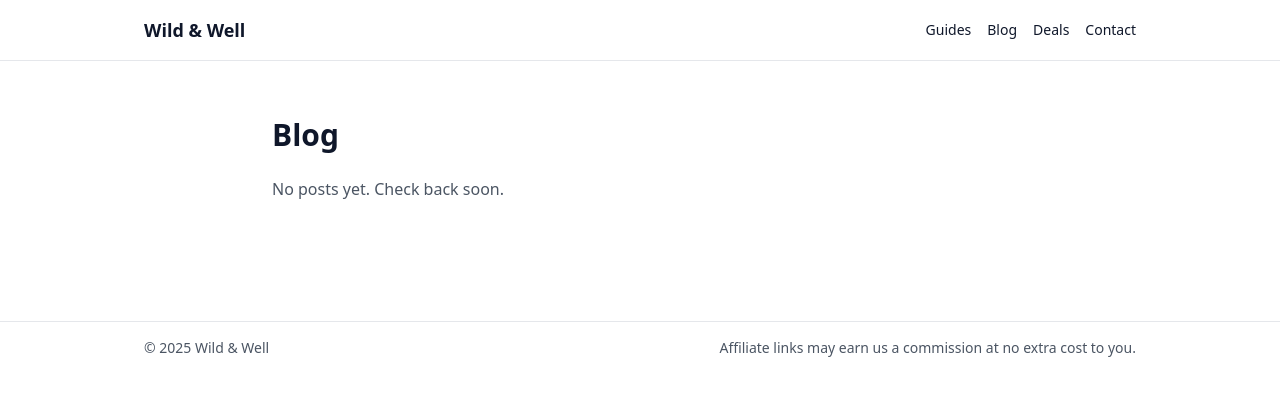
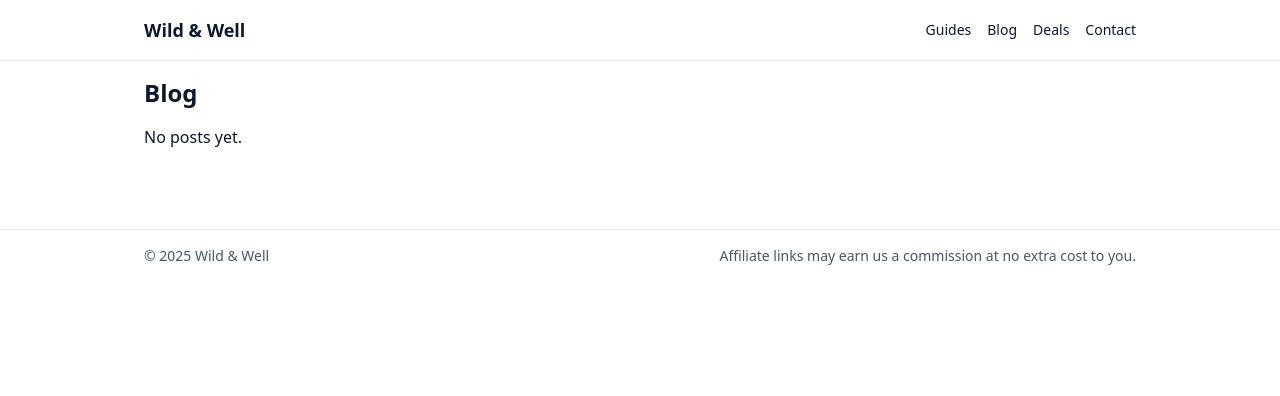
Before and after one commit to dariosandison/Eco---Holistic, a Next.js app: page /blog in a window 1280 px wide. Shown: the top 396 px of the page. Built offline with nearby package versions, Linux system fonts and the light colour scheme.

Commit message:
Update index.js

```diff
--- a/pages/blog/index.js
+++ b/pages/blog/index.js
@@ -1,28 +1,30 @@
-// pages/blog/index.js
 import Link from "next/link";
 import { getAllPostsMeta } from "../../lib/blog";
+
+export default function Blog({ posts }) {
+  return (
+    <div>
+      <h1 className="mb-4 text-2xl font-semibold">Blog</h1>
+      {posts.length === 0 ? (
+        <p>No posts yet.</p>
+      ) : (
+        <ul className="space-y-3">
+          {posts.map((p) => (
+            <li key={p.slug} className="rounded-md border p-4">
+              <Link href={`/blog/${p.slug}`} className="font-medium underline">
+                {p.title}
+              </Link>
+              {p.date && <div className="text-xs text-gray-500">{new Date(p.date).toLocaleDateString()}</div>}
+              {p.description && <p className="mt-1 text-sm text-gray-600">{p.description}</p>}
+            </li>
+          ))}
+        </ul>
+      )}
+    </div>
+  );
+}
 
 export async function getStaticProps() {
   const posts = getAllPostsMeta();
   return { props: { posts } };
 }
-
-export default function BlogIndex({ posts }) {
-  return (
-    <div className="mx-auto max-w-3xl px-4 py-10">
-      <h1 className="text-3xl font-semibold mb-6">Blog</h1>
-      {(!posts || posts.length === 0) && (
-        <p className="text-gray-600">No posts yet. Check back soon.</p>
-      )}
-      <ul className="space-y-4">
-        {posts.map(p => (
-          <li key={p.slug} className="border-b pb-4">
-            <Link href={`/blog/${p.slug}`} className="text-lg font-medium underline">
-              {p.title}
-            </Link>
-          </li>
-        ))}
-      </ul>
-    </div>
-  );
-}
```
